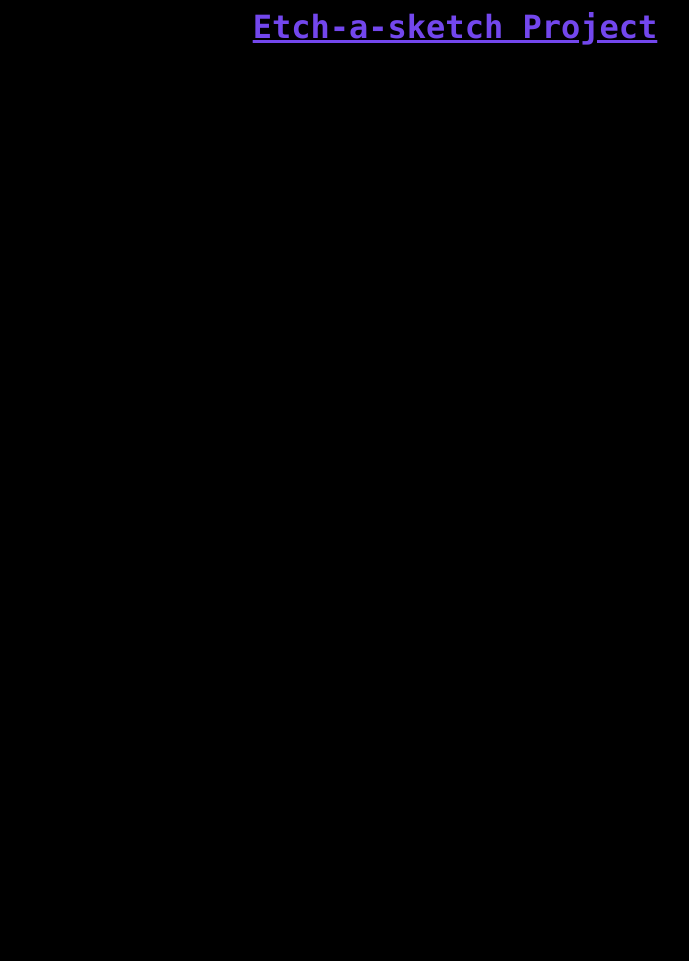
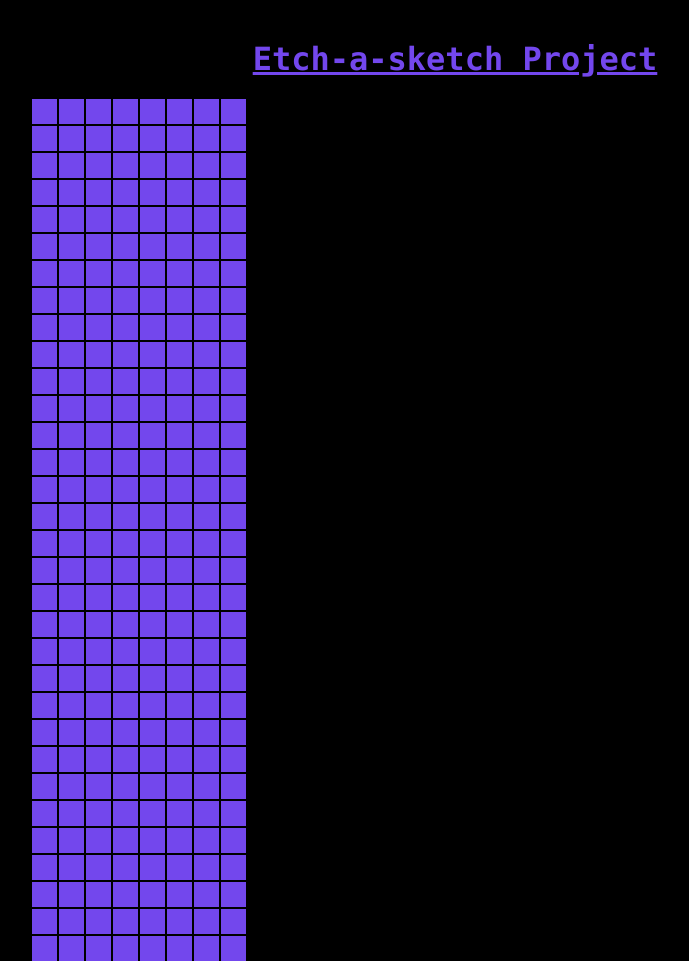
Before and after one commit to JoeDGit/Etch-a-sketch, a plain HTML site: page Main.html in a window 1280 px wide. Shown: the whole page, without its empty margins (185-874 px from the left). Before the commit the page ends 800 px from the top, so only its background shows below. Drawn offline with Linux system fonts and the light colour scheme.

Commit message:
added loop to create divs based on a value, coloured them and started organising them using grid, not quite wrangled them yet

```diff
--- a/Main.html
+++ b/Main.html
@@ -5,11 +5,11 @@
 <div id = title>
     <h1>Etch-a-sketch Project</h1>
 </div>
+<div id = alignSketch>
 <div id = sketchContain>
 
-
 </div>
-
+</div>
 
 
 <script type="text/javascript" src ="js/script.js"></script>
--- a/css/style.css
+++ b/css/style.css
@@ -4,7 +4,35 @@
     font-family: "Lucida Console", Courier, monospace;
     color: #7347ed;
     text-decoration: underline;
+    margin-top: 40px;
 }
 body {
     background-color: black;
 }
+
+#alignSketch{
+    height: 50%;
+    width: 50%;
+}
+
+#sketchContain {
+    height: auto;
+    width: auto;
+    display: grid;
+    grid-template-columns: auto auto auto auto auto auto auto auto;
+    grid-gap: 2px 2px;
+    justify-content: center;
+    overflow: auto;
+}
+
+
+.squareContain {
+    height: 25px;
+    width: 25px;
+    background-color: #7347ed;
+
+
+}
+.squareContain:hover {
+    background-color: black;
+}
--- a/js/script.js
+++ b/js/script.js
@@ -0,0 +1,13 @@
+
+
+function sketchy (x) {
+
+    for (i = 0; i < x; i++) {
+    const sketchContain = document.querySelector("#sketchContain");
+    const makeDiv = document.createElement('div');
+    sketchContain.appendChild(makeDiv);
+    makeDiv.classList.add('squareContain');
+    }
+}
+
+sketchy(256);
```
